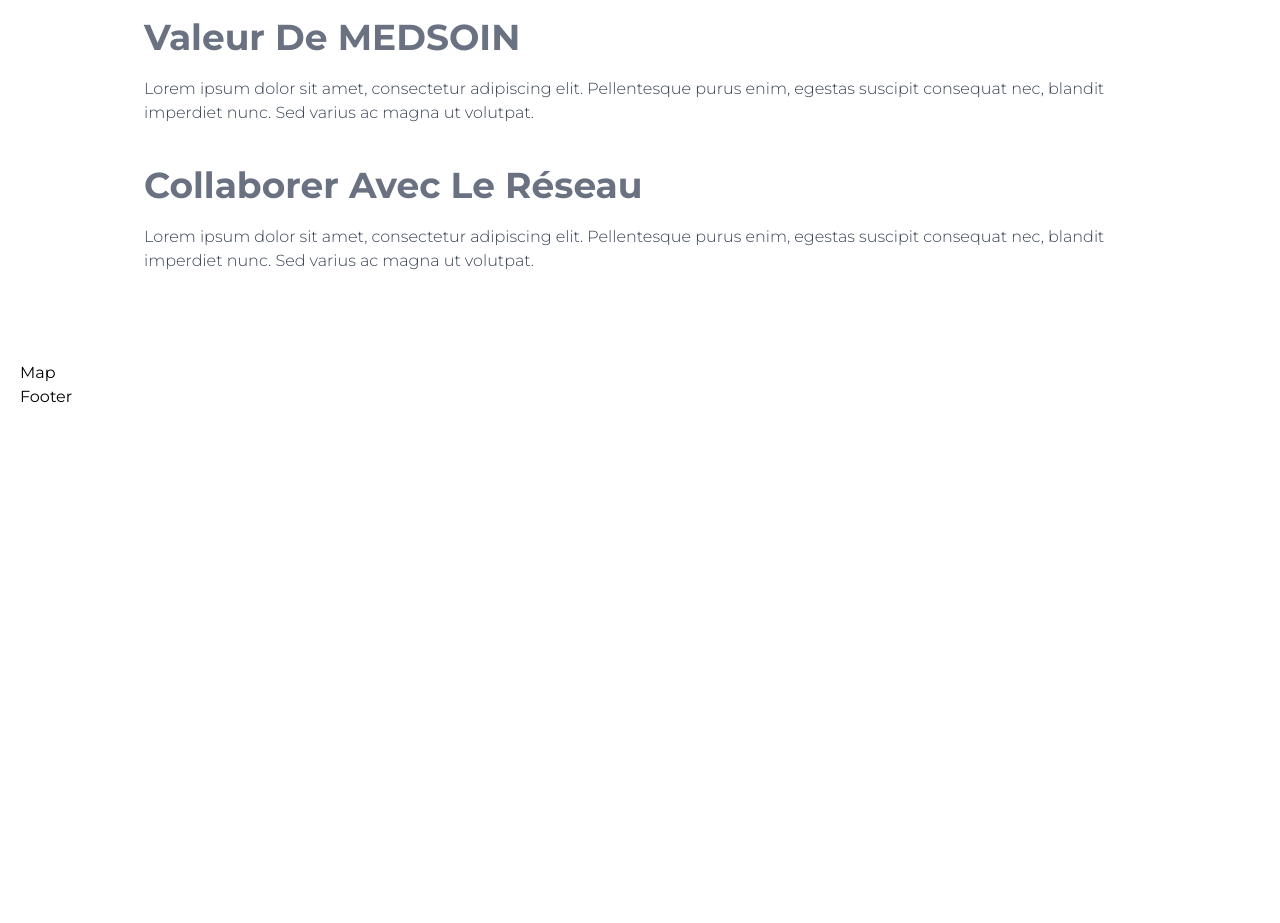
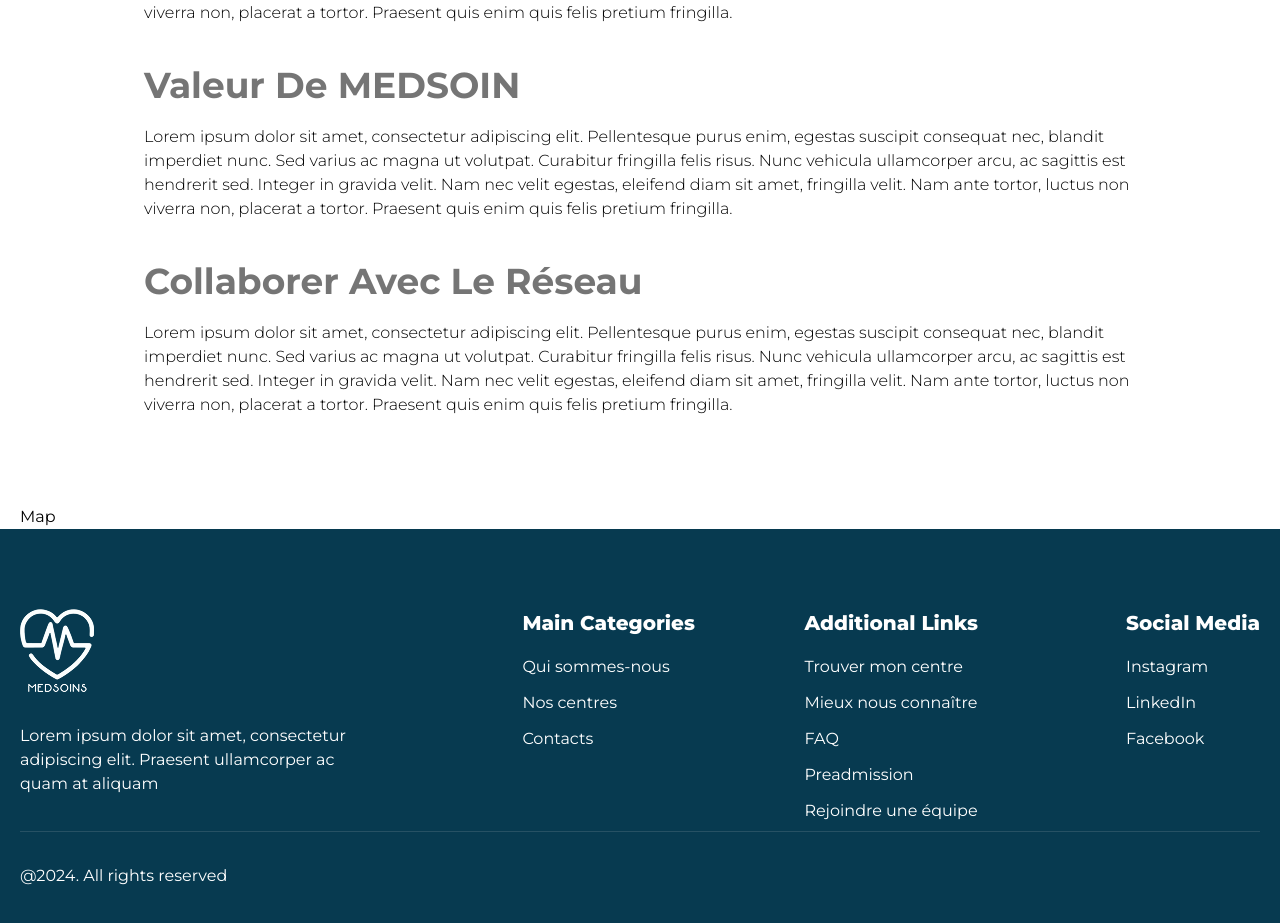
Before and after one commit to MeherabHossain007/medsoins, a Next.js app: page /registration in a window 1280 px wide. Shown: the part 1187-2110 px from the top of the page. Before the commit the page ends 1596 px from the top, so only its background shows below. Built offline with nearby package versions, Linux system fonts and the light colour scheme.

Commit message:
Footer Added & Design Modifications

```diff
--- a/src/app/about/page.js
+++ b/src/app/about/page.js
@@ -12,15 +12,20 @@ export default function About() {
       <div className="bg-gray-50 text-gray-800 min-h-screen">
         <div className="container mx-auto px-6 sm:px-10 py-8">
           {/* Main Content Section */}
-          <div className="flex flex-col md:flex-row items-center gap-10">
+          <div className="flex flex-col md:flex-row items-center gap-10 py-8 lg:py-40">
             <div className="md:w-1/2 text-center md:text-left">
               <h1 className="text-4xl lg:text-6xl mb-4 font-montserrat">
                 À Propos
               </h1>
-              <p className="font-montserrat text-sm lg:text-base font-light mb-4">
+              <p className="font-montserrat text-sm lg:text-base font-light mb-4 lg:max-w-[70%]">
                 Lorem ipsum dolor sit amet, consectetur adipiscing elit.
                 Pellentesque purus enim, egestas suscipit consequat nec, blandit
-                imperdiet nunc.
+                imperdiet nunc. Sed varius ac magna ut volutpat. Curabitur
+                fringilla felis risus. Nunc vehicula ullamcorper arcu, ac
+                sagittis est hendrerit sed. Integer in gravida velit. Nam nec
+                velit egestas, eleifend diam sit amet, fringilla velit. Nam ante
+                tortor, luctus non viverra non, placerat a tortor. Praesent quis
+                enim quis felis pretium fringilla.
               </p>
               <Button className="mt-10">
                 <span className="flex items-center justify-center gap-2">
@@ -40,8 +45,30 @@ export default function About() {
 
           {/* Additional Content Sections */}
           <div className="flex flex-col gap-16 items-center mt-8">
-            <SectionContent />
-            <SectionContent />
+            <div className="mt-8 px-4 md:px-0 text-center md:text-left">
+              <p className="font-montserrat font-light mb-4">
+                Lorem ipsum dolor sit amet, consectetur adipiscing elit.
+                Pellentesque purus enim, egestas suscipit consequat nec, blandit
+                imperdiet nunc. Sed varius ac magna ut volutpat. Curabitur
+                fringilla felis risus. Nunc vehicula ullamcorper arcu, ac
+                sagittis est hendrerit sed. Integer in gravida velit. Nam nec
+                velit egestas, eleifend diam sit amet, fringilla velit. Nam ante
+                tortor, luctus non viverra non, placerat a tortor. Praesent quis
+                enim quis felis pretium fringilla.
+              </p>
+            </div>
+            <div className="mt-8 px-4 md:px-0 text-center md:text-left">
+              <p className="font-montserrat font-light mb-4">
+                Lorem ipsum dolor sit amet, consectetur adipiscing elit.
+                Pellentesque purus enim, egestas suscipit consequat nec, blandit
+                imperdiet nunc. Sed varius ac magna ut volutpat. Curabitur
+                fringilla felis risus. Nunc vehicula ullamcorper arcu, ac
+                sagittis est hendrerit sed. Integer in gravida velit. Nam nec
+                velit egestas, eleifend diam sit amet, fringilla velit. Nam ante
+                tortor, luctus non viverra non, placerat a tortor. Praesent quis
+                enim quis felis pretium fringilla.
+              </p>
+            </div>
           </div>
 
           {/* Team Section */}
@@ -49,15 +76,22 @@ export default function About() {
             <h2 className="text-3xl font-bold font-montserrat mb-10">
               Notre Équipe
             </h2>
-            <div className="grid grid-cols-1 sm:grid-cols-2 md:grid-cols-3 justify-items-center">
-              {[1, 2, 3].map((_, index) => (
-                <TeamMember
-                  key={index}
-                  imgSrc="https://storage.googleapis.com/a1aa/image/WraBjjmZZTBAH5tqsg9gWqRMt6BXcDK06FZQdJFqjZk.jpg"
-                  name="Dr XXXX XXX"
-                  specialty="SPECIALITE"
-                />
-              ))}
+            <div className="flex flex-col lg:flex-row gap-5 lg:gap-10 justify-center items-center">
+              <TeamMember
+                imgSrc="https://storage.googleapis.com/a1aa/image/WraBjjmZZTBAH5tqsg9gWqRMt6BXcDK06FZQdJFqjZk.jpg"
+                name="Dr XXXX XXX"
+                specialty="SPECIALITE"
+              />
+              <TeamMember
+                imgSrc="https://storage.googleapis.com/a1aa/image/WraBjjmZZTBAH5tqsg9gWqRMt6BXcDK06FZQdJFqjZk.jpg"
+                name="Dr XXXX XXX"
+                specialty="SPECIALITE"
+              />
+              <TeamMember
+                imgSrc="https://storage.googleapis.com/a1aa/image/WraBjjmZZTBAH5tqsg9gWqRMt6BXcDK06FZQdJFqjZk.jpg"
+                name="Dr XXXX XXX"
+                specialty="SPECIALITE"
+              />
             </div>
           </div>
         </div>
@@ -65,17 +99,3 @@ export default function About() {
     </div>
   );
 }
-
-const SectionContent = () => (
-  <div className="mt-8 px-4 md:px-0 max-w-7xl text-center md:text-left">
-    <p className="font-montserrat font-light mb-4">
-      Lorem ipsum dolor sit amet, consectetur adipiscing elit. Pellentesque
-      purus enim, egestas suscipit consequat nec, blandit imperdiet nunc. Sed
-      varius ac magna ut volutpat. Curabitur fringilla felis risus. Nunc
-      vehicula ullamcorper arcu, ac sagittis est hendrerit sed. Integer in
-      gravida velit. Nam nec velit egestas, eleifend diam sit amet, fringilla
-      velit. Nam ante tortor, luctus non viverra non, placerat a tortor.
-      Praesent quis enim quis felis pretium fringilla.
-    </p>
-  </div>
-);
--- a/src/components/about/TeamMember.jsx
+++ b/src/components/about/TeamMember.jsx
@@ -5,8 +5,8 @@ const TeamMember = ({ imgSrc, name, specialty }) => (
       className="rounded-lg mx-auto mb-4 w-72 h-72 object-cover"
       src={imgSrc}
     />
-    <h3 className=" text-lg font-bold font-montserrat">{name}</h3>
-    <p className=" text-lg text-gray-500 font-montserrat">{specialty}</p>
+    <h3 className="text-lg font-bold font-montserrat">{name}</h3>
+    <p className="text-lg text-gray-500 font-montserrat">{specialty}</p>
   </div>
 );
 
--- a/src/components/layout/Banner.jsx
+++ b/src/components/layout/Banner.jsx
@@ -6,12 +6,12 @@ import Button from "../ui/Button";
 const Banner = () => {
   return (
     <>
-      <div className="w-screen h-screen bg-[url('/images/image%2016.jpg')] bg-cover bg-center bg-no-repeat relative">
+      <div className="w-screen bg-[url('/images/image%2016.jpg')] bg-cover bg-center bg-no-repeat relative">
         {/* Gradient overlay */}
         <div className="absolute inset-0 bg-[linear-gradient(180deg,#AEE8E4_0%,rgba(174,232,228,0.27)_115.29%)]" />
 
         {/* Main Content Container */}
-        <div className="flex flex-col items-center justify-center lg:justify-start p-4 sm:py-16 relative z-10 min-h-screen">
+        <div className="flex flex-col items-center justify-center lg:justify-start px-5 pt-10 pb-20  lg:pt-20 lg:pb-40 relative z-10">
           {/* Top Banner */}
           <div
             className="flex items-center justify-center w-full max-w-[90%] md:max-w-[524px] min-h-[34px] rounded-[50px] border border-[#E0B869] bg-white bg-opacity-50 backdrop-blur-[5px] mb-4 sm:mb-8 px-2 opacity-0 animate-fadeIn"
--- a/src/components/layout/Footer.jsx
+++ b/src/components/layout/Footer.jsx
@@ -1,7 +1,71 @@
+"use client";
+
+import Link from "next/link";
+import { usePathname } from "next/navigation";
 import React from "react";
 
 const Footer = () => {
-  return <div className="container mx-auto px-5">Footer</div>;
+  const path = usePathname();
+  console.log(path);
+  return (
+    <div
+      className={`${
+        path === "/registration" ? "bg-[#073A50]" : "bg-primary"
+      }  text-white`}
+    >
+      <div className="container mx-auto px-5 py-10 lg:py-20">
+        <div className="flex flex-wrap justify-between gap-4 lg:grid grid-cols-5">
+          <div className="col-span-2 max-lg:mb-8">
+            <img
+              className="h-16 lg:h-auto mb-4 lg:mb-8"
+              src="/images/logo/logo-white.png"
+              alt=""
+            />
+            <p className="lg:max-w-[32ch]">
+              Lorem ipsum dolor sit amet, consectetur adipiscing elit. Praesent
+              ullamcorper ac quam at aliquam
+            </p>
+          </div>
+          <div>
+            <h3 className="text-sm lg:text-xl font-extrabold mb-4.5">
+              Main Categories
+            </h3>
+            <div className="space-y-1 lg:space-y-3 *:block">
+              <Link href="#">Qui sommes-nous</Link>
+              <Link href="#">Nos centres</Link>
+              <Link href="#">Contacts</Link>
+            </div>
+          </div>
+          <div className="lg:mx-auto">
+            <h3 className="text-sm lg:text-xl font-extrabold mb-4.5">
+              Additional Links
+            </h3>
+            <div className="space-y-1 lg:space-y-3 *:block">
+              <Link href="#">Trouver mon centre</Link>
+              <Link href="#">Mieux nous connaître</Link>
+              <Link href="#">FAQ</Link>
+              <Link href="#">Preadmission</Link>
+              <Link href="#">Rejoindre une équipe</Link>
+            </div>
+          </div>
+          <div className="lg:ms-auto">
+            <h3 className="text-sm lg:text-xl font-extrabold mb-4.5">
+              Social Media
+            </h3>
+            <div className="space-y-1 lg:space-y-3 *:block">
+              <Link href="#">Instagram</Link>
+              <Link href="#">LinkedIn</Link>
+              <Link href="#">Facebook</Link>
+            </div>
+          </div>
+        </div>
+        {path === "/registration" && <hr className="border-px border-[#D3D3D326] my-2"/>}
+        <p className="mt-4 lg:mt-8 text-center lg:text-left">
+          @2024. All rights reserved
+        </p>
+      </div>
+    </div>
+  );
 };
 
 export default Footer;
--- a/src/components/registration/Section.jsx
+++ b/src/components/registration/Section.jsx
@@ -1,13 +1,17 @@
 export default function Section({ title }) {
   return (
     <section className="mb-8">
-      <h3 className="text-2xl md:text-4xl font-bold mb-5 text-center md:text-left text-gray-500">
+      <h3 className="text-2xl md:text-4xl font-bold mb-5 text-center md:text-left text-[#757575]">
         {title}
       </h3>
-      <p className="text-gray-700 font-light mb-10 text-center md:text-left">
+      <p className="text-[#010101] font-light mb-10 text-center md:text-left">
         Lorem ipsum dolor sit amet, consectetur adipiscing elit. Pellentesque
         purus enim, egestas suscipit consequat nec, blandit imperdiet nunc. Sed
-        varius ac magna ut volutpat.
+        varius ac magna ut volutpat. Curabitur fringilla felis risus. Nunc
+        vehicula ullamcorper arcu, ac sagittis est hendrerit sed. Integer in
+        gravida velit. Nam nec velit egestas, eleifend diam sit amet, fringilla
+        velit. Nam ante tortor, luctus non viverra non, placerat a tortor.
+        Praesent quis enim quis felis pretium fringilla.
       </p>
     </section>
   );
```
Also changed, not shown: src/app/faq/page.js (+6 -6 lines), public/images/logo/logo-white.png (added).
